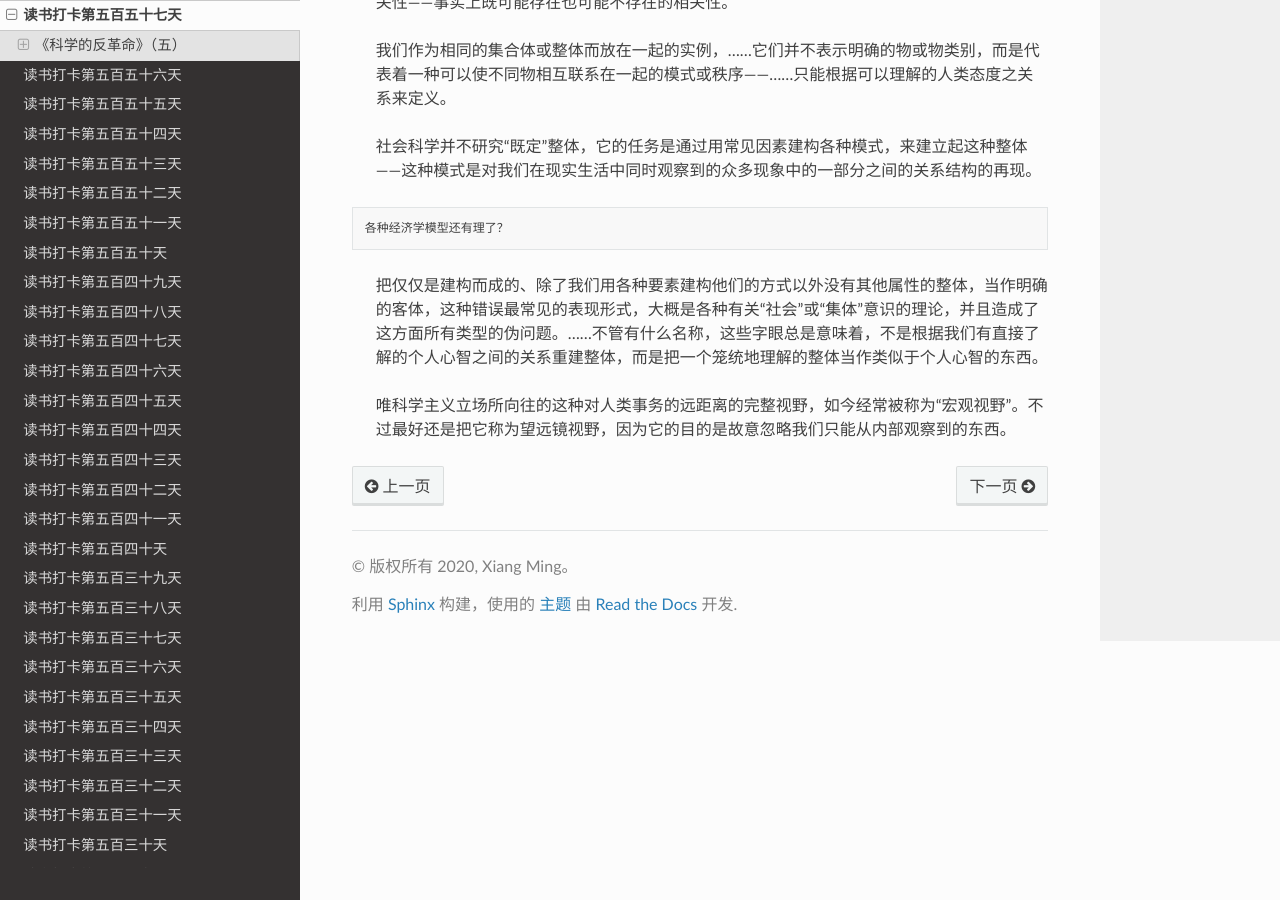
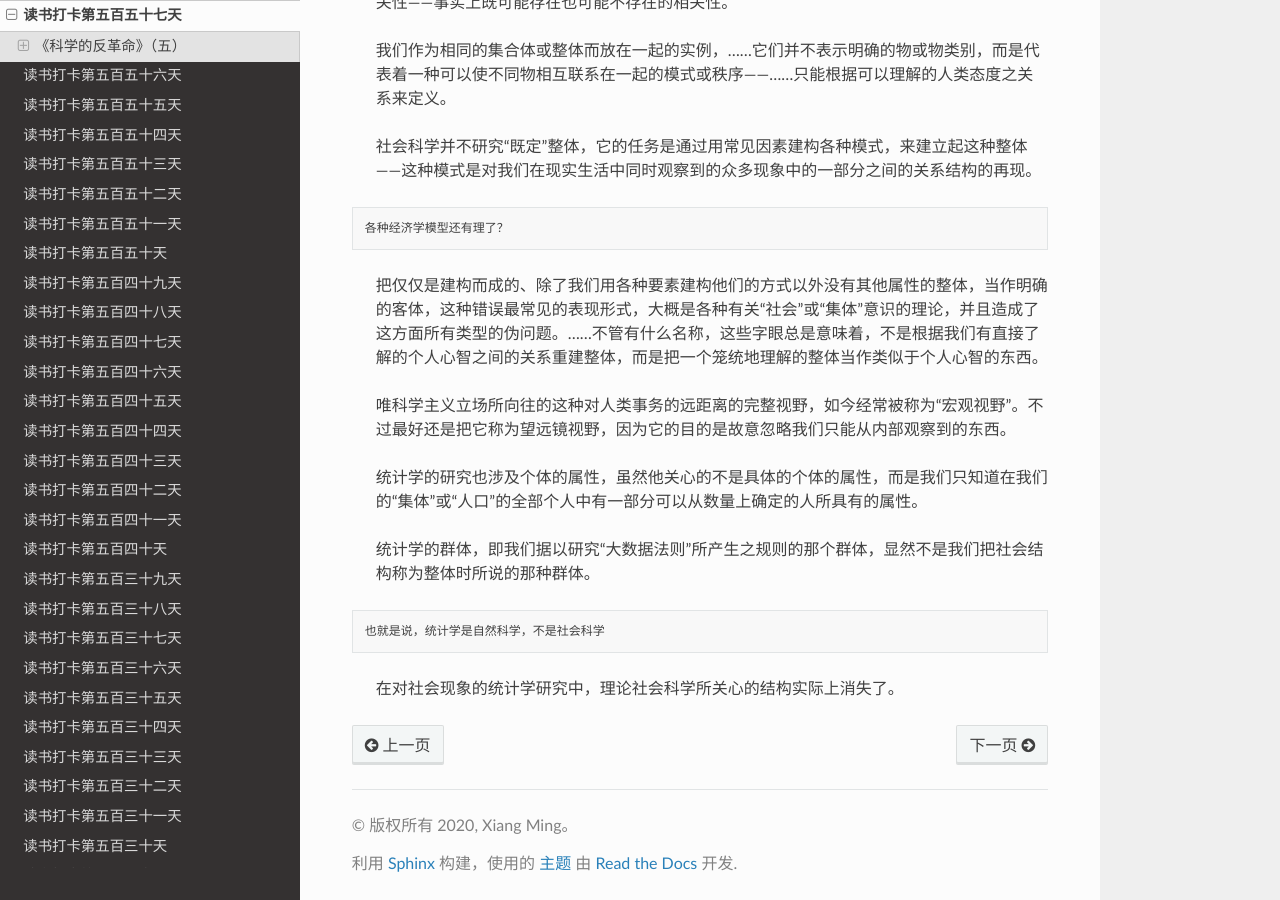
Before and after one commit to xiangming1975/reading, a Sphinx documentation site: the page built from source/2022-03-10.md, in a window 1280 px wide and 900 px high, scrolled down 950 px. Built offline with Sphinx 7.4.7 and the Read the Docs theme 2.0.0, drawn with Linux system fonts in a browser that asks for light colours.

Commit message:
自动提交时间: 2022-03-11T22:00:04,428284300+08:00

````diff
--- a/source/2022-03-10.md
+++ b/source/2022-03-10.md
@@ -30,3 +30,11 @@
 > 把仅仅是建构而成的、除了我们用各种要素建构他们的方式以外没有其他属性的整体，当作明确的客体，这种错误最常见的表现形式，大概是各种有关“社会”或“集体”意识的理论，并且造成了这方面所有类型的伪问题。……不管有什么名称，这些字眼总是意味着，不是根据我们有直接了解的个人心智之间的关系重建整体，而是把一个笼统地理解的整体当作类似于个人心智的东西。
 
 > 唯科学主义立场所向往的这种对人类事务的远距离的完整视野，如今经常被称为“宏观视野”。不过最好还是把它称为望远镜视野，因为它的目的是故意忽略我们只能从内部观察到的东西。
+
+> 统计学的研究也涉及个体的属性，虽然他关心的不是具体的个体的属性，而是我们只知道在我们的“集体”或“人口”的全部个人中有一部分可以从数量上确定的人所具有的属性。
+
+> 统计学的群体，即我们据以研究“大数据法则”所产生之规则的那个群体，显然不是我们把社会结构称为整体时所说的那种群体。
+```
+也就是说，统计学是自然科学，不是社会科学
+```
+> 在对社会现象的统计学研究中，理论社会科学所关心的结构实际上消失了。
````
Also changed, not shown: source/2022-03-11.md (added, +32 -0 lines).
